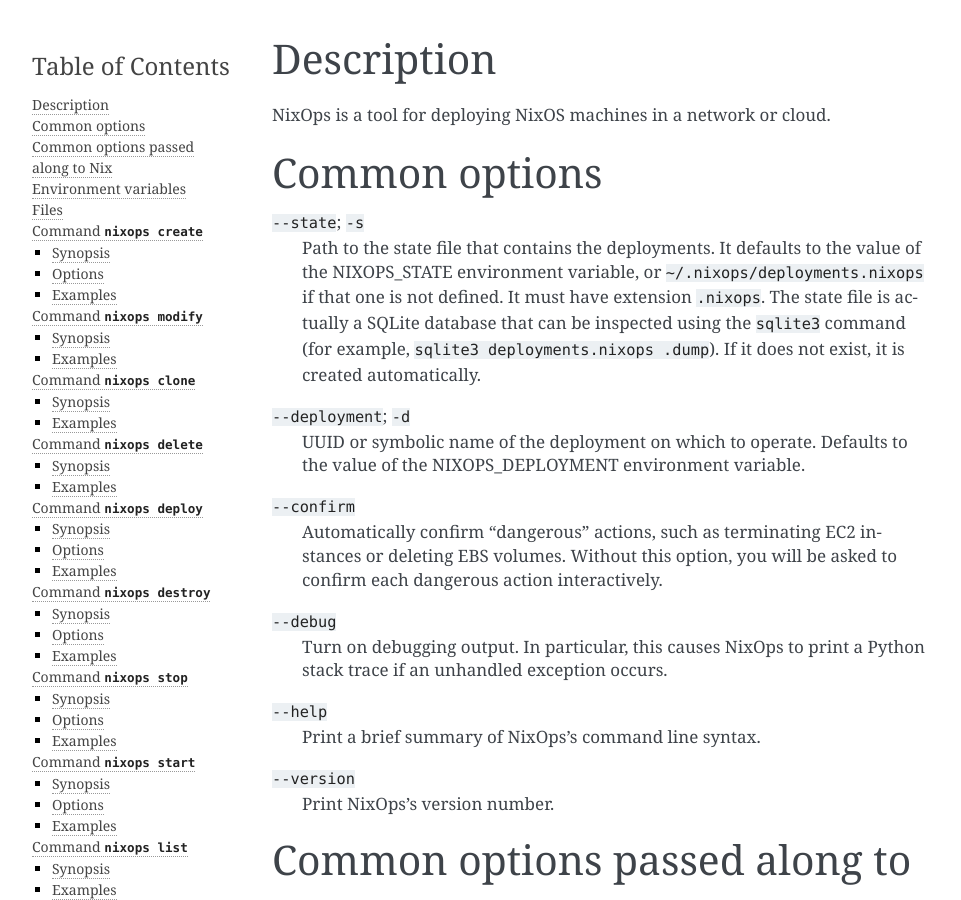
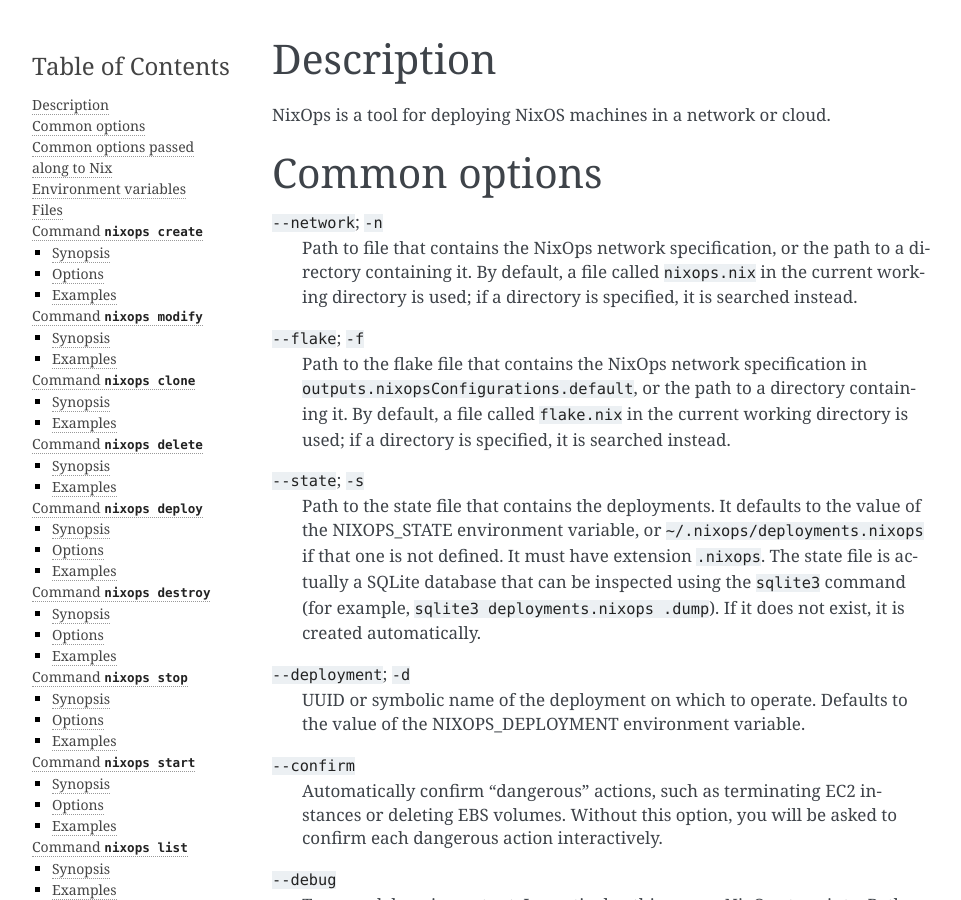
Before and after one commit to NixOS/nixops, a Sphinx documentation site: the page built from doc/manual/nixops.rst, in a window 1280 px wide and 900 px high. Shown: the whole window, without its empty margins (148-1109 px from the left). Built offline with Sphinx 7.4.7, drawn with Linux system fonts in a browser that asks for light colours; pages that are not in the unit, such as notebooks, are missing from menus; some of the changed text lies outside the part shown.

Commit message:
Make --network accept a file argument and add a --flake flag
To make it possible to keep multiple network definitions in the same
directory, make the `--network` flag accept a file in addition to a
directory. Also, add a corresponding `--flake` flag and create short
flags for both (`-n` and `-f` respectively).

```diff
--- a/doc/manual/nixops.rst
+++ b/doc/manual/nixops.rst
@@ -5,6 +5,19 @@
 
 Common options
 ==============
+
+``--network``; ``-n``
+   Path to file that contains the NixOps network specification, or the
+   path to a directory containing it. By default, a file called
+   ``nixops.nix`` in the current working directory is used; if a
+   directory is specified, it is searched instead.
+
+``--flake``; ``-f``
+   Path to the flake file that contains the NixOps network
+   specification in ``outputs.nixopsConfigurations.default``, or the
+   path to a directory containing it. By default, a file called
+   ``flake.nix`` in the current working directory is used; if a
+   directory is specified, it is searched instead.
 
 ``--state``; ``-s``
    Path to the state file that contains the deployments. It defaults to
@@ -222,7 +235,6 @@
 nixops modify
 nixexprs
 --name
--n
 name
 -I
 path
@@ -241,9 +253,9 @@
 
 ::
 
-   $ nixops modify -d foo -n bar expr3.nix expr4.nix
+   $ nixops modify -d foo --name bar expr3.nix expr4.nix
 
-Note that ``-d`` identifies the existing deployment, while ``-n``
+Note that ``-d`` identifies the existing deployment, while ``--name``
 specifies its new name.
 
 Command ``nixops clone``
@@ -254,7 +266,6 @@
 
 nixops clone
 --name
--n
 name
 Description
 -----------
@@ -273,7 +284,7 @@
 
 ::
 
-   $ nixops clone -d foo -n bar
+   $ nixops clone -d foo --name bar
 
 Command ``nixops delete``
 =========================
```
Also changed, not shown: 2 other files.
